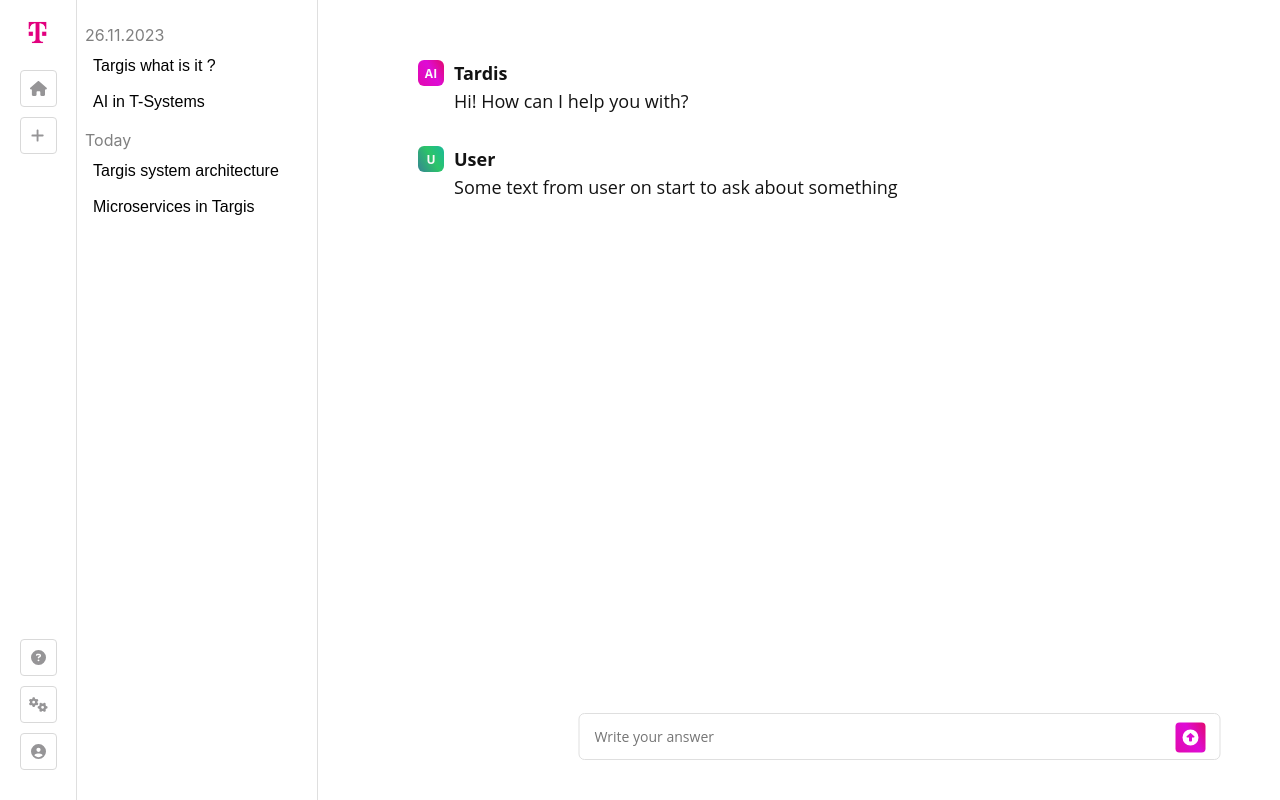
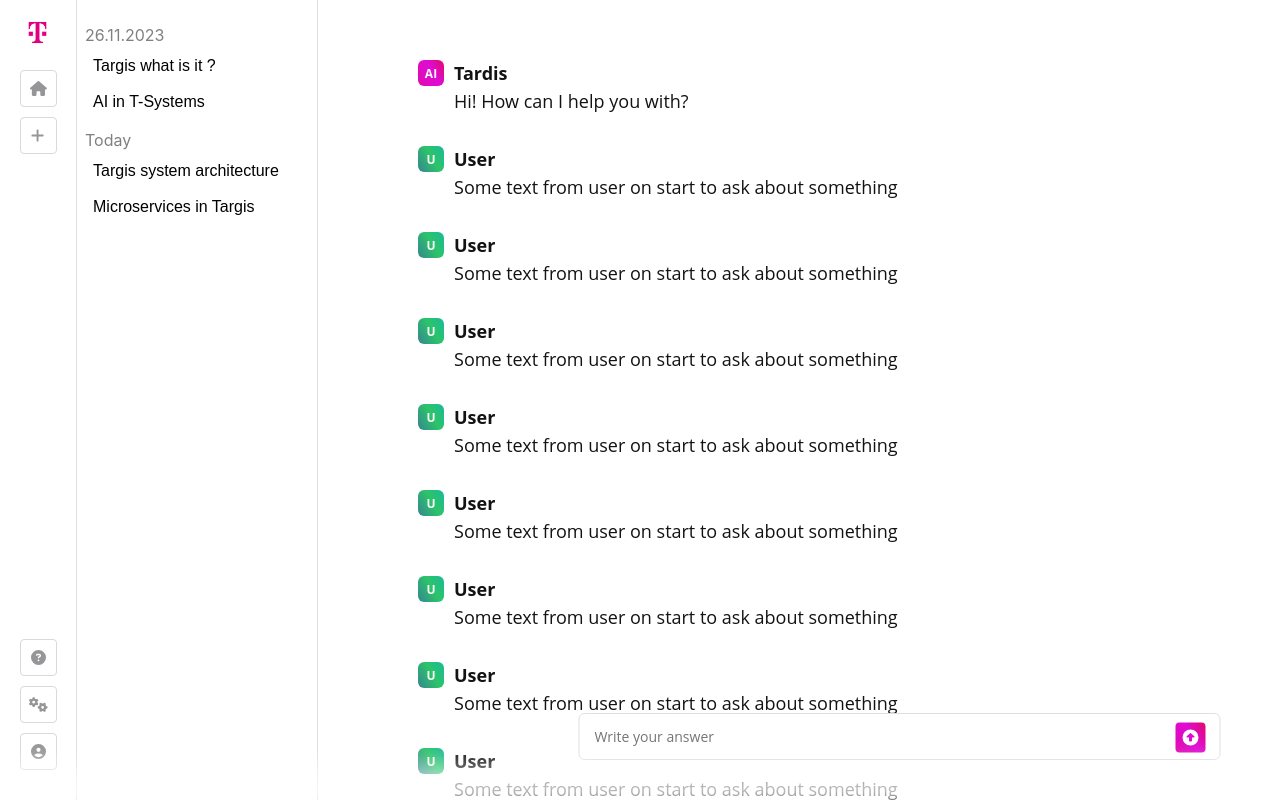
Before and after one commit to TELIT-Hackathon2023/2-technest-backend, a React (Create React App) app in the folder frontend/: page / in a window 1280 px wide. Built offline with nearby package versions, Linux system fonts and the light colour scheme; the HTML template or start-up script is replaced by a standard one.

Commit message:
update styles

```diff
--- a/frontend/src/components/ChatBoard.jsx
+++ b/frontend/src/components/ChatBoard.jsx
@@ -10,6 +10,34 @@
         <div>
             <ChatBotAnswer participant={"AI"}/>
             <ChatBotAnswer participant={"USER"}/>
+            <ChatBotAnswer participant={"USER"}/>
+            <ChatBotAnswer participant={"USER"}/>
+            <ChatBotAnswer participant={"USER"}/>
+            <ChatBotAnswer participant={"USER"}/>
+            <ChatBotAnswer participant={"USER"}/>
+            <ChatBotAnswer participant={"USER"}/>
+            <ChatBotAnswer participant={"USER"}/>
+            <ChatBotAnswer participant={"USER"}/>
+            <ChatBotAnswer participant={"USER"}/>
+            <ChatBotAnswer participant={"USER"}/>
+            <ChatBotAnswer participant={"USER"}/>
+            <ChatBotAnswer participant={"USER"}/>
+            <ChatBotAnswer participant={"USER"}/>
+            <ChatBotAnswer participant={"USER"}/>
+            <ChatBotAnswer participant={"USER"}/>
+            <ChatBotAnswer participant={"USER"}/>
+            <ChatBotAnswer participant={"USER"}/>
+            <ChatBotAnswer participant={"USER"}/>
+            <ChatBotAnswer participant={"USER"}/>
+            <ChatBotAnswer participant={"USER"}/>
+            <ChatBotAnswer participant={"USER"}/>
+            <ChatBotAnswer participant={"USER"}/>
+            <ChatBotAnswer participant={"USER"}/>
+            <ChatBotAnswer participant={"USER"}/>
+            <ChatBotAnswer participant={"USER"}/>
+            <ChatBotAnswer participant={"USER"}/>
+            <ChatBotAnswer participant={"USER"}/>
+
         </div>
 
         <ChatInput/>
--- a/frontend/src/components/ChatBoard.module.css
+++ b/frontend/src/components/ChatBoard.module.css
@@ -4,4 +4,26 @@
     display: flex;
     flex-direction: column;
     justify-content: space-between;
+    width: calc(100vw - 420px);
+    scrollbar-width: none; /* For Firefox */
+    -ms-overflow-style: none; /* For Internet Explorer and Edge */
+
+    padding-bottom: 100px;
+    overflow: auto
 }
+
+.chatboard::-webkit-scrollbar {
+    width: 0px;
+    height: 0px;
+}
+
+.chatboard::after {
+    content: '';
+    position: absolute;
+    left: 0;
+    right: 0;
+    bottom: 0;
+    height: 50px; /* Adjust the height for more or less blur area */
+    background: linear-gradient(to bottom, transparent, white); /* Use your div's background color at the end */
+    filter: blur(8px); /* Adjust the blur intensity */
+}
--- a/frontend/src/components/ChatBotAnswer.module.css
+++ b/frontend/src/components/ChatBotAnswer.module.css
@@ -33,7 +33,6 @@
 .answer_header_icon_user{
     width: 26px;
     height: 26px;
-    border-radius: 4px;
     border-radius: 6px;
     color: #FAFAFA;
 
```
